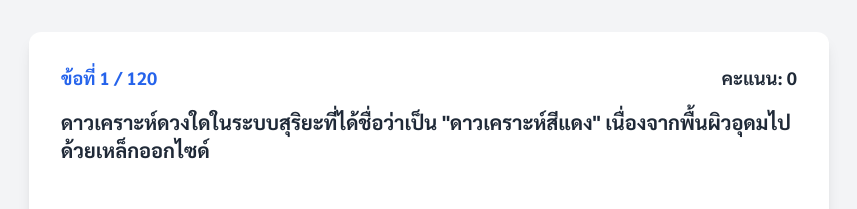
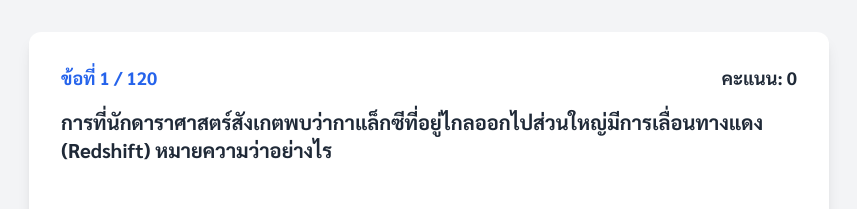
Before and after one commit to golftaweerak/EarthScienceQuiz, a plain HTML site: page ม.ต้น1/index.html in a window 1280 px wide. Both pictures are taken after a click on the button "เริ่มทำแบบทดสอบ". Shown: the top 209 px of the page, without its empty margins (211-1068 px from the left). Drawn offline with nearby package versions, Linux system fonts and the light colour scheme.

Commit message:
index.html

```diff
--- a/ม.ต้น1/index.html
+++ b/ม.ต้น1/index.html
@@ -824,7 +824,7 @@
 
             score = 0;
             currentQuestionIndex = 0;
-            shuffledQuestions = quizData; // No shuffle to keep the order
+            shuffledQuestions = quizData.sort(() => Math.random() - 0.5); //quizData;
             scoreCounterEl.textContent = `คะแนน: ${score}`;
 
             showQuestion();
```
